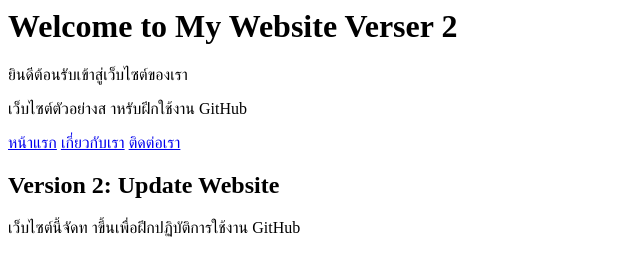
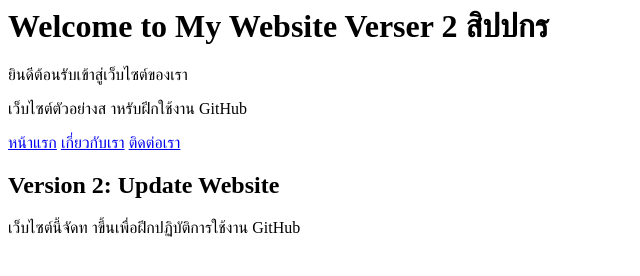
Before and after one commit to 68319010019-lab/69Dev03-github-put, a plain HTML site: page index.html in a window 1280 px wide. Shown: the whole page, without its empty margins (0-640 px from the left). Drawn offline with Linux system fonts and the light colour scheme.

Commit message:
Create My Website V2

```diff
--- a/index.html
+++ b/index.html
@@ -1,4 +1,4 @@
-<h1>Welcome to My Website Verser 2</h1>
+<h1>Welcome to My Website Verser 2 สิปปกร</h1>
 <p>ยินดีต้อนรับเข้าสู่เว็บไซต์ของเรา</p>
 <p>เว็บไซต์ตัวอย่างส าหรับฝึกใช้งาน GitHub</p>
 <a href="index.html">หน้าแรก</a>
```
